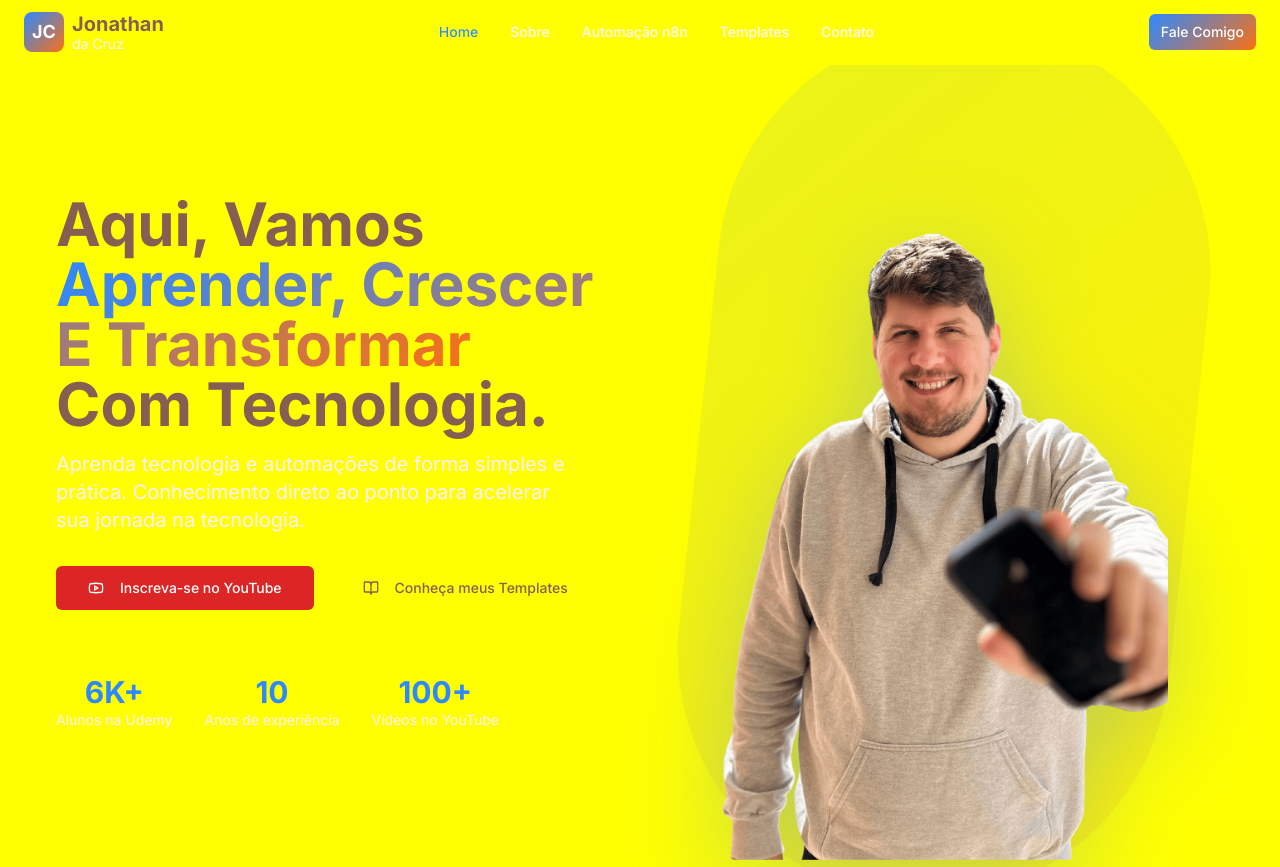
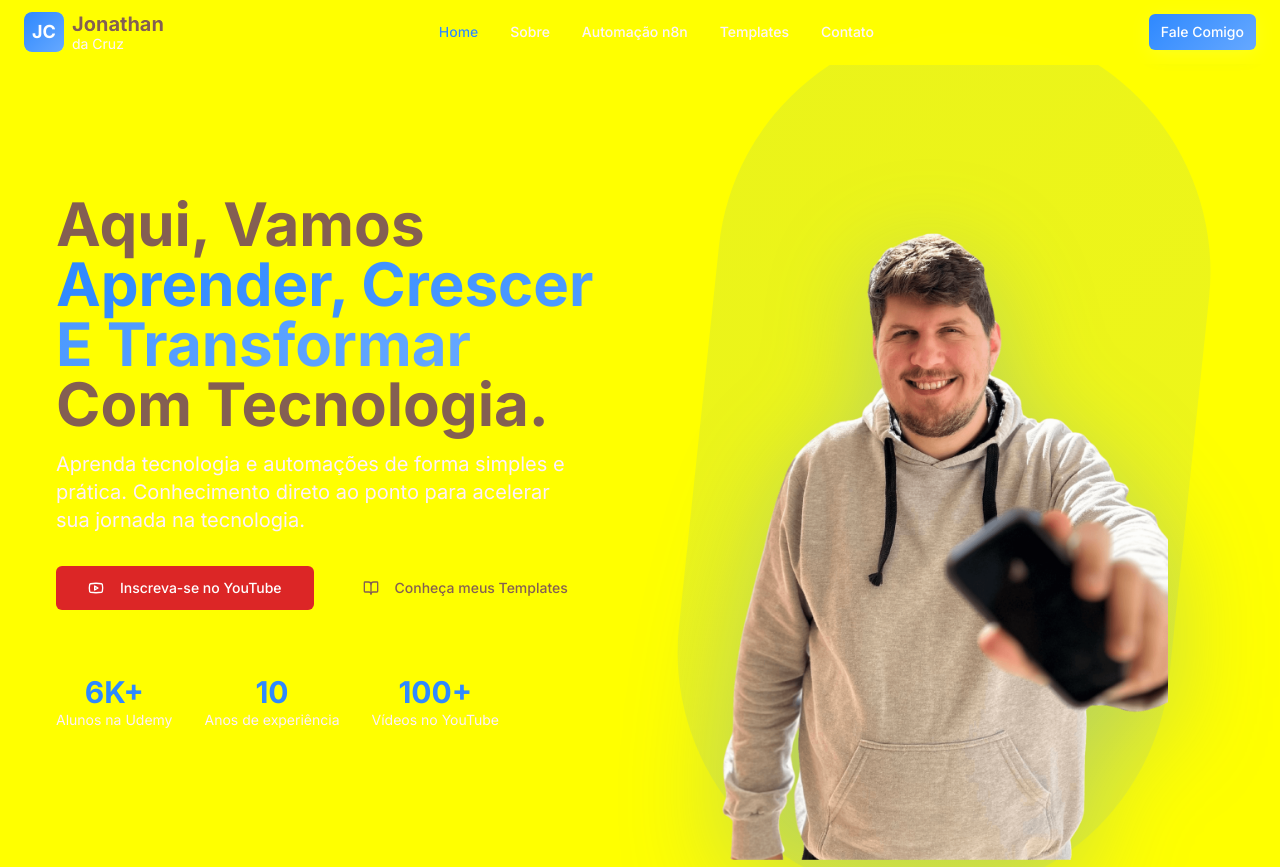
Before and after one commit to jonathandacruz/jonathancruz-automation-hub, a React (Vite) app: page / in a window 1280 px wide. Shown: the top 867 px of the page. Built offline with nearby package versions, Linux system fonts and the light colour scheme.

Commit message:
Ajustar cores do site
Ajusta as cores do site para garantir a visibilidade do texto, removendo o uso de laranja em elementos que não sejam de CTA.

```diff
--- a/src/index.css
+++ b/src/index.css
@@ -11,16 +11,16 @@ All colors MUST be HSL.
 @layer base {
   :root {
     --background: 249 250 251;              /* #F9FAFB - Cinza claro */
-    --foreground: 15 23 42;                 /* Texto escuro */
+    --foreground: 15 23 42;                 /* #0F172A - Texto escuro legível */
 
-    /* Nova Paleta: Azul + Laranja */
+    /* Nova Paleta: Azul + Laranja apenas CTA */
     --brand-primary: 214 100% 59%;          /* #2563EB - Blue-600 */
-    --brand-secondary: 220 13% 18%;         /* Azul escuro secundário */
-    --brand-accent: 24 95% 53%;             /* #F97316 - Orange-500 (CTA) */
+    --brand-secondary: 30 41% 25%;          /* Azul escuro secundário */
+    --brand-accent: 24 95% 53%;             /* #F97316 - Orange-500 (APENAS CTA) */
     --brand-muted: 249 250 251;             /* #F9FAFB - Fundo claro */
 
-    /* Gradientes com nova paleta */
-    --gradient-primary: linear-gradient(135deg, hsl(214 100% 59%), hsl(24 95% 53%));
+    /* Gradientes ajustados */
+    --gradient-primary: linear-gradient(135deg, hsl(214 100% 59%), hsl(214 100% 70%));
     --gradient-hero: linear-gradient(135deg, hsl(214 100% 59%) 0%, hsl(214 100% 70%) 100%);
     --gradient-card: linear-gradient(145deg, hsl(0 0% 100%) 0%, hsl(249 250 251) 100%);
     --gradient-cta: linear-gradient(135deg, hsl(24 95% 53%), hsl(20 91% 48%));
@@ -42,21 +42,21 @@ All colors MUST be HSL.
     --popover-foreground: 222.2 84% 4.9%;
 
     --primary: 214 100% 59%;                /* Azul principal */
-    --primary-foreground: 0 0% 98%;
+    --primary-foreground: 255 255 255;     /* Branco para contraste */
 
     --secondary: 249 250 251;               /* Fundo claro */
-    --secondary-foreground: 15 23 42;
+    --secondary-foreground: 15 23 42;       /* Texto escuro legível */
 
     --muted: 249 250 251;                   /* Fundo claro */
-    --muted-foreground: 100 116 139;        /* Texto secundário */
+    --muted-foreground: 100 116 139;        /* #64748B - Texto secundário legível */
 
-    --accent: 24 95% 53%;                   /* Laranja para CTAs */
-    --accent-foreground: 0 0% 98%;
+    --accent: 24 95% 53%;                   /* Laranja APENAS para CTAs */
+    --accent-foreground: 255 255 255;       /* Branco para contraste */
 
     --destructive: 0 84% 60%;
-    --destructive-foreground: 0 0% 98%;
+    --destructive-foreground: 255 255 255;
 
-    --border: 226 227 229;                  /* Bordas suaves */
+    --border: 226 227 229;                  /* #E2E3E5 - Bordas suaves */
     --input: 226 227 229;
     --ring: 214 100% 59%;
 
```
